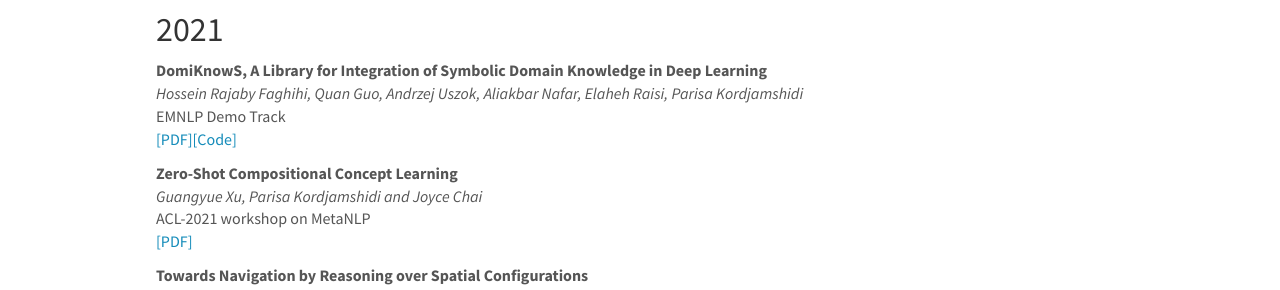
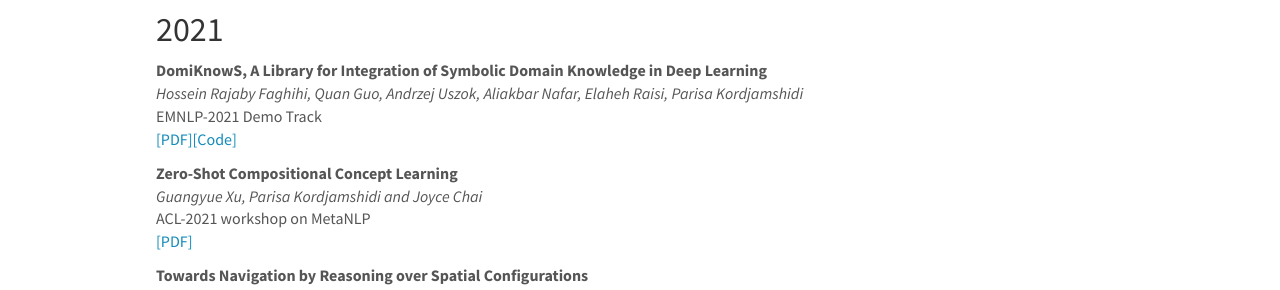
Before and after one commit to HLR/HLR.github.io, a Jekyll site: the page built from _pages/publications.md, in a window 1280 px wide and 900 px high. Shown: the part 294-584 px from the top of the window. Built offline with Jekyll 4.4.1, drawn with Linux system fonts in a browser that asks for light colours; nearby versions of some CDN libraries.

Commit message:
Update publist.yml

```diff
--- a/_data/publist.yml
+++ b/_data/publist.yml
@@ -2,7 +2,7 @@
 
 - title: DomiKnowS, A Library for Integration of Symbolic Domain Knowledge in Deep Learning
   authors: Hossein Rajaby Faghihi, Quan Guo, Andrzej Uszok, Aliakbar Nafar, Elaheh Raisi, Parisa Kordjamshidi
-  venue: EMNLP Demo Track
+  venue: EMNLP-2021 Demo Track
   year: 2021
   links:
     - url: https://arxiv.org/abs/2108.12370
```
